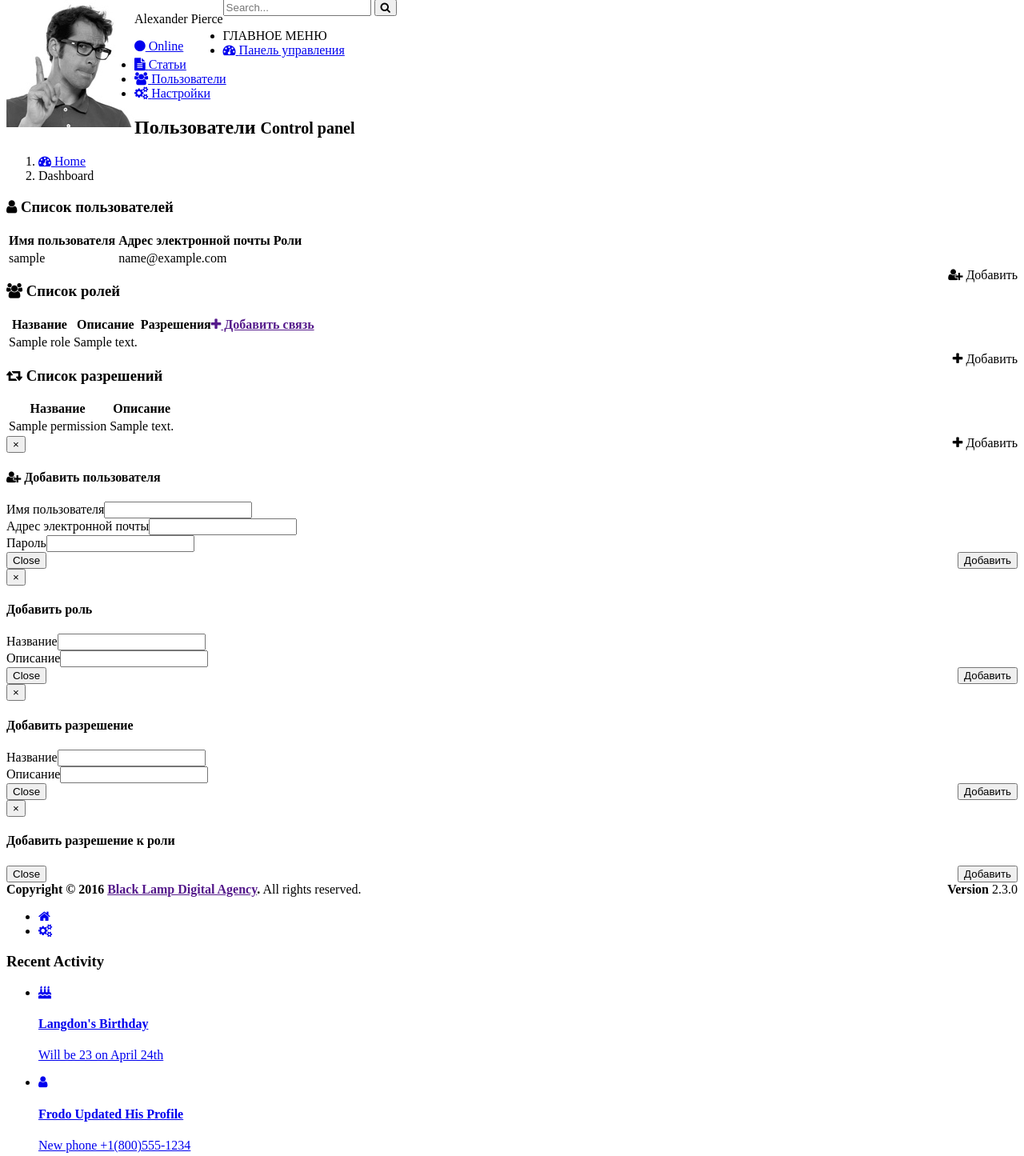
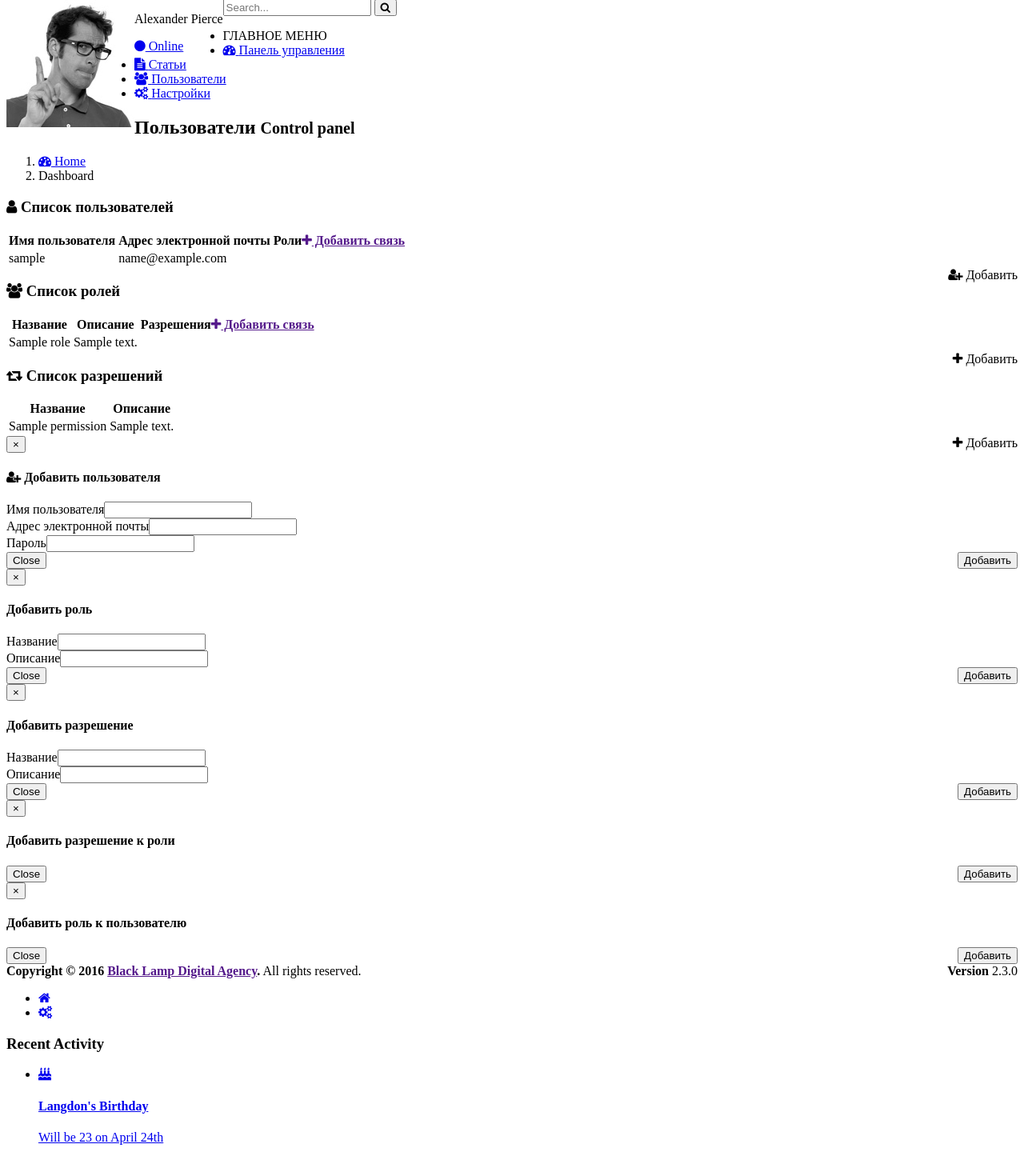
Before and after one commit to GutsVadim/bl-cms, a Yii app: template backend/views/users/index.php in a window 1280 px wide. Shown: the part 1369-2814 px from the top of the page at 80% size. Run offline with PHP 8.4 and a stand-in for Yii, Linux system fonts and the light colour scheme; the template is opened without the code that fills it: most values are stand-ins (such as "Sample title", 1, 10 or a date in 2020); form fields are guessed from the names that the template uses; data that the repository does not hold is empty; some libraries are stand-ins or nearby versions.

Commit message:
Roles managing system

```diff
--- a/backend/views/users/index.php
+++ b/backend/views/users/index.php
@@ -7,6 +7,7 @@
 /* @var $createPermissionFormModel \backend\models\form\CreatePermissionForm */
 /* @var $permissionList \yii\rbac\Permission[] */
 /* @var $addPermissionToRoleFormModel \backend\models\form\AddPermissionToRoleForm */
+/* @var $addRoleToUserFormModel \backend\models\form\AddRoleToUserForm */
 
 use yii\helpers\ArrayHelper;
 use yii\helpers\Html;
@@ -32,7 +33,13 @@ $this->title = "Пользователи";
                         <tr>
                             <th>Имя пользователя</th>
                             <th>Адрес электронной почты</th>
-                            <th>Роли</th>
+                            <th>
+                                Роли
+                                <a href="" class="btn btn-sm btn-success pull-right" data-toggle="modal" data-target="#addRoleToUserFormModel">
+                                    <i class="fa fa-plus"></i>
+                                    Добавить связь
+                                </a>
+                            </th>
                         </tr>
                     </thead>
                     <tbody>
@@ -293,7 +300,7 @@ $this->title = "Пользователи";
 <div class="modal fade" id="addPermissionToRoleFormModel" role="dialog">
     <div class="modal-dialog" role="document">
         <div class="modal-content">
-            <? $createPermissionForm = ActiveForm::begin(['action' => Url::to(['add-permission-to-role'])]) ?>
+            <? ActiveForm::begin(['action' => Url::to(['add-permission-to-role'])]) ?>
                 <div class="modal-header">
                     <button type="button" class="close" data-dismiss="modal" aria-label="Close">
                         <span aria-hidden="true">&times;</span>
@@ -318,3 +325,33 @@ $this->title = "Пользователи";
         </div>
     </div>
 </div>
+
+<!-- Add Permission to Role Modal Dialog -->
+<div class="modal fade" id="addRoleToUserFormModel" role="dialog">
+    <div class="modal-dialog" role="document">
+        <div class="modal-content">
+            <? ActiveForm::begin(['action' => Url::to(['add-role-to-user'])]) ?>
+                <div class="modal-header">
+                    <button type="button" class="close" data-dismiss="modal" aria-label="Close">
+                        <span aria-hidden="true">&times;</span>
+                    </button>
+                    <h4 class="modal-title">Добавить роль к пользователю</h4>
+                </div>
+                <div class="modal-body">
+                    <div class="form-group">
+                        <?= Html::activeDropDownList($addRoleToUserFormModel, 'userId',
+                            ArrayHelper::map(\common\models\User::find()->all(), 'id', 'username')) ?>
+                    </div>
+                    <div class="form-group">
+                        <?= Html::activeDropDownList($addRoleToUserFormModel, 'roleName',
+                            ArrayHelper::map($roleList, 'name', 'description')) ?>
+                    </div>
+                </div>
+                <div class="modal-footer">
+                    <button type="button" class="btn btn-default" data-dismiss="modal">Close</button>
+                    <input type="submit" class="btn btn-primary pull-right" value="Добавить">
+                </div>
+            <? ActiveForm::end(); ?>
+        </div>
+    </div>
+</div>
```
Also changed, not shown: backend/controllers/UsersController.php (+12 -10 lines).
